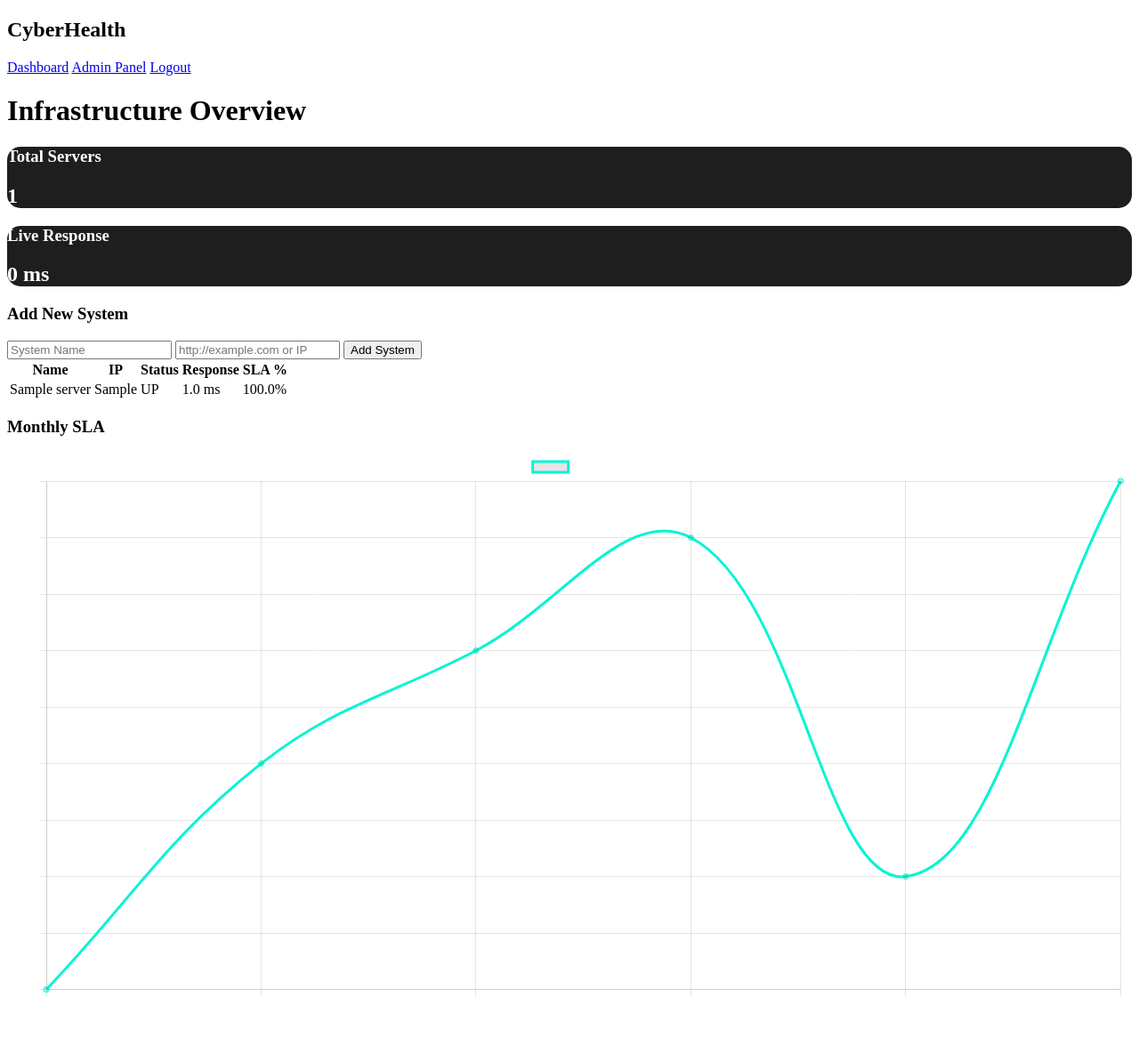
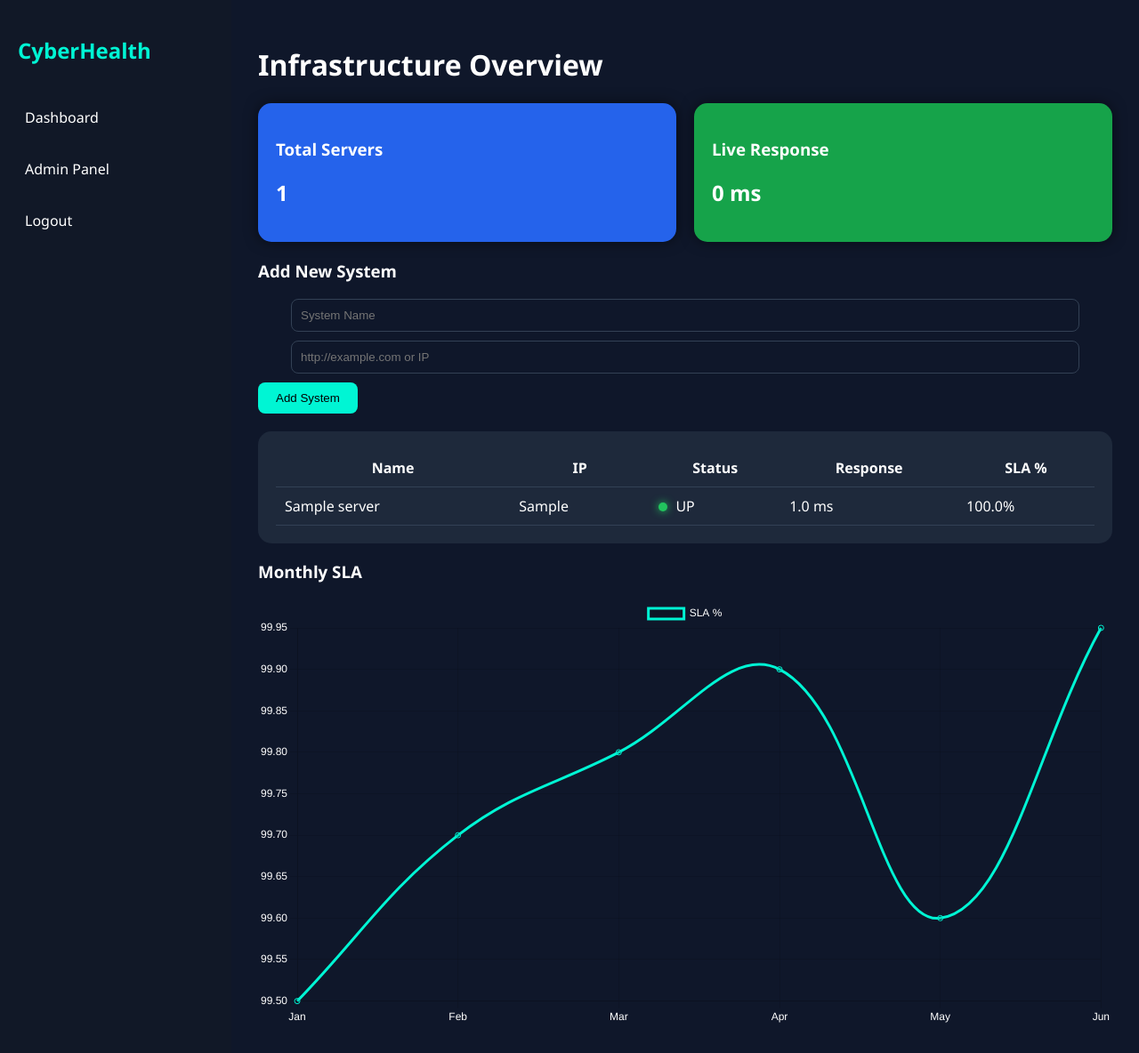
Before and after one commit to ankit18006/CyberHealth-IT-Dashboard, a Flask app: page /dashboard in a window 1280 px wide. Shown: the whole page at 89% size. Before the commit the page ends 1121 px from the top, so only its background shows below. Run offline with Flask 3, Linux system fonts and the light colour scheme; the visitor is signed in with stand-in values (Sample User, id 1); tables that the repository leaves empty hold one stand-in row (values such as "Sample post").

Commit message:
Refactor CSS styles and layout structure

```diff
--- a/static/style.css
+++ b/static/style.css
@@ -1,29 +1,123 @@
-body.dark-mode {
-background: #121212;
-color: #ffffff;
+body{
+background:#0f172a;
+color:white;
+margin:0;
+font-family:Segoe UI;
 }
 
-.card {
-border-radius: 15px;
-background: #1e1e1e;
-color: white;
+.layout{
+display:flex;
+min-height:100vh;
 }
 
-.stat-card {
-padding: 20px;
-border-radius: 15px;
-color: white;
+.sidebar{
+width:220px;
+background:#111827;
+padding:20px;
+display:flex;
+flex-direction:column;
 }
 
-.table {
-color: white;
+.sidebar h2{
+color:#00f5d4;
+margin-bottom:30px;
 }
 
-.login-card {
-background: #1e1e1e;
-border-radius: 20px;
+.sidebar a{
+color:white;
+text-decoration:none;
+margin:10px 0;
+padding:8px;
+border-radius:6px;
 }
 
-.navbar {
-border-bottom: 2px solid #00ffcc;
+.sidebar a:hover{
+background:#1e293b;
 }
+
+.main{
+flex:1;
+padding:30px;
+}
+
+.cards{
+display:flex;
+gap:20px;
+flex-wrap:wrap;
+margin-bottom:20px;
+}
+
+.card{
+flex:1;
+padding:20px;
+border-radius:15px;
+box-shadow:0 0 15px rgba(0,0,0,0.5);
+}
+
+.blue{background:#2563eb;}
+.green{background:#16a34a;}
+.yellow{background:#facc15;color:black;}
+.red{background:#dc2626;}
+
+.auth-box{
+max-width:400px;
+margin:100px auto;
+background:#1e293b;
+padding:30px;
+border-radius:15px;
+text-align:center;
+}
+
+input{
+display:block;
+width:90%;
+margin:10px auto;
+padding:10px;
+background:#0f172a;
+border:1px solid #334155;
+color:white;
+border-radius:8px;
+}
+
+button{
+background:#00f5d4;
+border:none;
+padding:10px 20px;
+border-radius:8px;
+cursor:pointer;
+}
+
+.table-box{
+margin-top:20px;
+background:#1e293b;
+padding:20px;
+border-radius:15px;
+}
+
+table{
+width:100%;
+border-collapse:collapse;
+}
+
+th, td{
+padding:10px;
+border-bottom:1px solid #334155;
+}
+
+.status{
+display:inline-block;
+width:10px;
+height:10px;
+border-radius:50%;
+margin-right:5px;
+}
+
+.status.up{
+background:#22c55e;
+box-shadow:0 0 10px #22c55e;
+}
+
+.status.down{
+background:#ef4444;
+box-shadow:0 0 10px #ef4444;
+}
```
